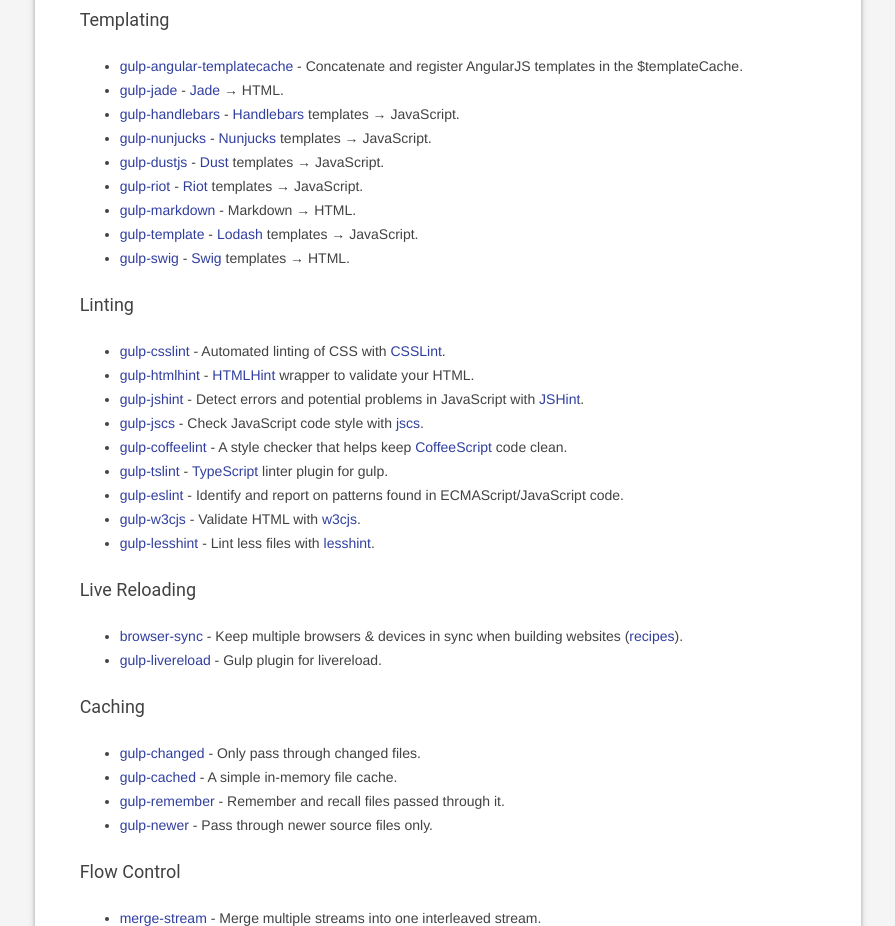
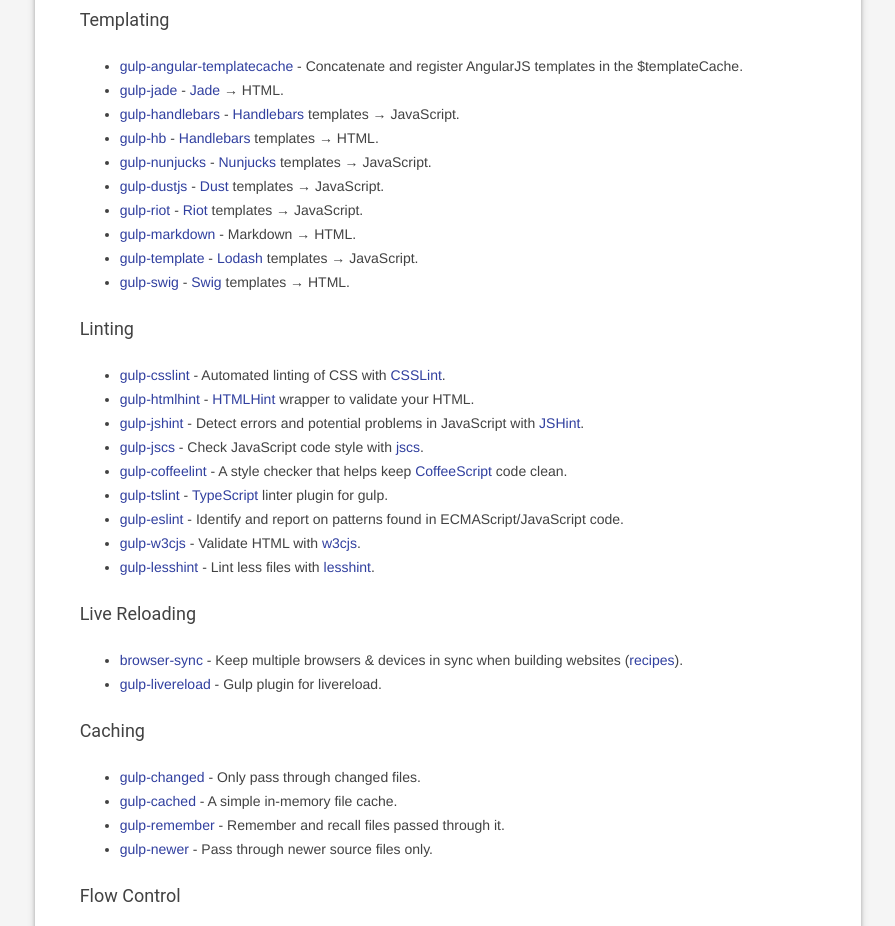
Before and after one commit to alferov/awesome-gulp, a website: page docs/src/index.html in a window 1280 px wide. Shown: the part 4640-5566 px from the top of the page, without its empty margins (192-1087 px from the left). Drawn offline with nearby package versions, Linux system fonts and the light colour scheme; files that its build step writes are made by us from their sources.

Commit message:
Build gh-pages

```diff
--- a/docs/src/index.html
+++ b/docs/src/index.html
@@ -232,6 +232,7 @@
 <li><a href="https://github.com/miickel/gulp-angular-templatecache">gulp-angular-templatecache</a> - Concatenate and register AngularJS templates in the $templateCache.</li>
 <li><a href="https://github.com/phated/gulp-jade">gulp-jade</a> - <a href="https://github.com/pugjs/jade">Jade</a> → HTML.</li>
 <li><a href="https://github.com/lazd/gulp-handlebars">gulp-handlebars</a> - <a href="https://github.com/wycats/handlebars.js">Handlebars</a> templates → JavaScript.</li>
+<li><a href="https://github.com/shannonmoeller/gulp-hb">gulp-hb</a> - <a href="https://github.com/wycats/handlebars.js">Handlebars</a> templates → HTML.</li>
 <li><a href="https://github.com/sindresorhus/gulp-nunjucks">gulp-nunjucks</a> - <a href="https://github.com/mozilla/nunjucks">Nunjucks</a> templates → JavaScript.</li>
 <li><a href="https://github.com/sindresorhus/gulp-dust">gulp-dustjs</a> - <a href="https://github.com/linkedin/dustjs">Dust</a> templates → JavaScript.</li>
 <li><a href="https://github.com/e-jigsaw/gulp-riot">gulp-riot</a> - <a href="https://github.com/riot/riot">Riot</a> templates → JavaScript.</li>
```
